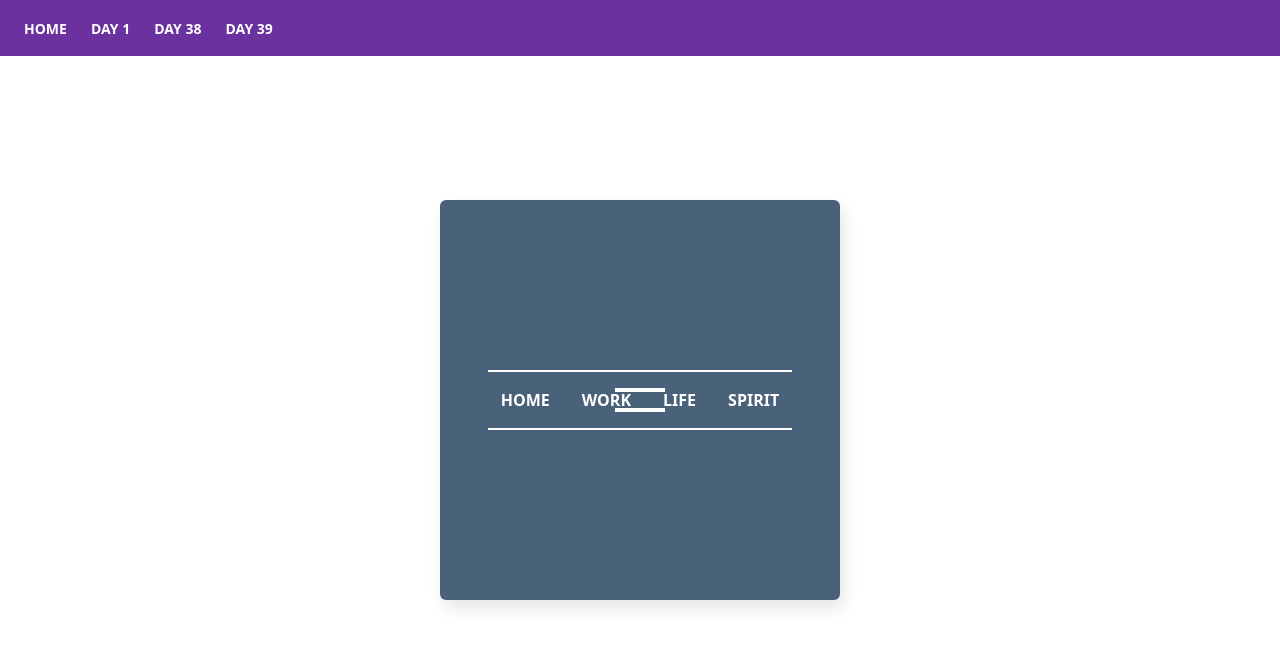
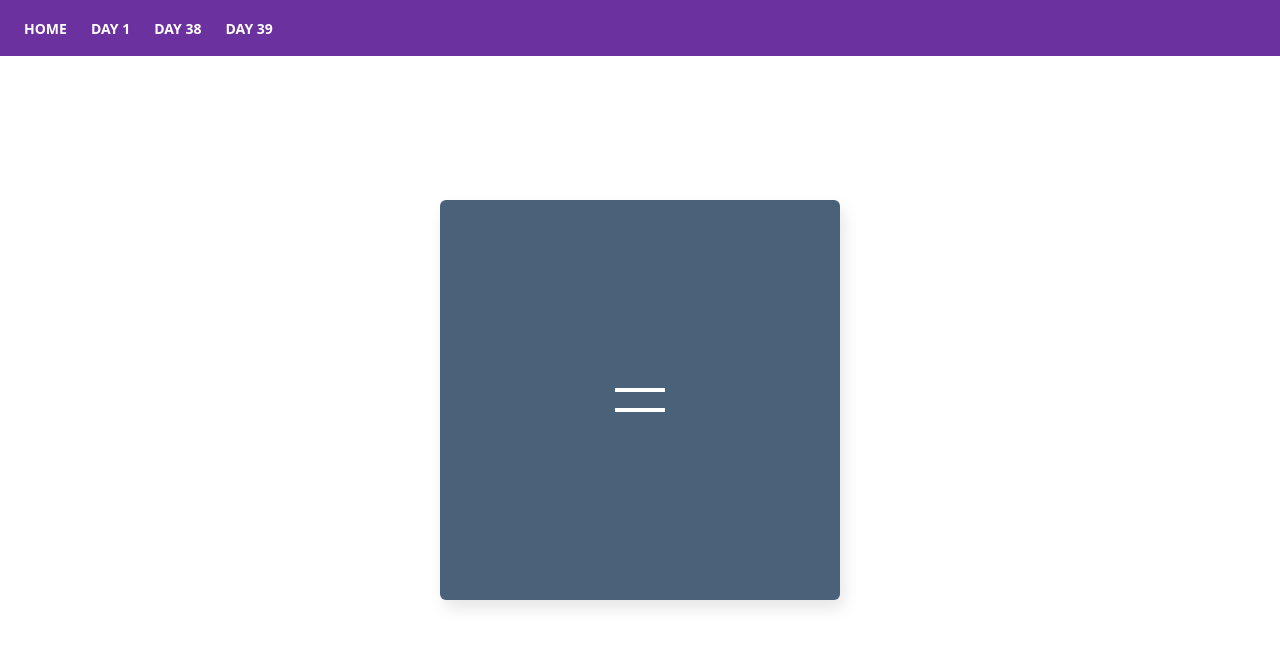
Before and after one commit to EtanHey/100-days-css, a Next.js app: page /day-39 in a window 1280 px wide. Shown: the top 646 px of the page. Built offline with nearby package versions, Linux system fonts and the light colour scheme.

Commit message:
Day 39 - Menu as a menu button: Done
might iterate later making components

```diff
--- a/app/output.css
+++ b/app/output.css
@@ -584,12 +584,20 @@ body {
   top: 50.8%;
 }
 
+.-z-20 {
+  z-index: -20;
+}
+
 .z-10 {
   z-index: 10;
 }
 
 .z-20 {
   z-index: 20;
+}
+
+.z-50 {
+  z-index: 50;
 }
 
 .z-\[8\] {
@@ -649,14 +657,6 @@ body {
   height: 100%;
 }
 
-.h-1\.5 {
-  height: 0.375rem;
-}
-
-.h-0\.5 {
-  height: 0.125rem;
-}
-
 .min-h-full {
   min-height: 100%;
 }
@@ -681,10 +681,6 @@ body {
   width: 1.5rem;
 }
 
-.w-80 {
-  width: 20rem;
-}
-
 .w-\[100px\] {
   width: 100px;
 }
@@ -704,10 +700,6 @@ body {
 
 .w-full {
   width: 100%;
-}
-
-.w-76 {
-  width: 19rem;
 }
 
 .-translate-x-1\/2 {
@@ -758,6 +750,94 @@ body {
   transform: translate(var(--tw-translate-x), var(--tw-translate-y)) rotate(var(--tw-rotate)) skewX(var(--tw-skew-x)) skewY(var(--tw-skew-y)) scaleX(var(--tw-scale-x)) scaleY(var(--tw-scale-y));
 }
 
+@keyframes contractBottom {
+  0% {
+    transform: scaleX(6) scaleY(.5) translateY(30px);
+  }
+
+  60% {
+    transform: scaleX(1) scaleY(.5) translateY(30px);
+  }
+
+  100% {
+    transform: scale(1) translateY(0px);
+  }
+}
+
+.animate-contractBottom {
+  animation: contractBottom 0.7s ease both;
+}
+
+@keyframes contractTop {
+  0% {
+    transform: scaleX(6) scaleY(.5) translateY(-30px);
+  }
+
+  60% {
+    transform: scaleX(1) scaleY(.5) translateY(-30px);
+  }
+
+  100% {
+    transform: scale(1) translateY(0px);
+  }
+}
+
+.animate-contractTop {
+  animation: contractTop 0.7s ease both;
+}
+
+@keyframes expandBottom {
+  0% {
+    transform: translateY(0) translateX(0);
+  }
+
+  30% {
+    transform: translateY(-3px);
+  }
+
+  60% {
+    transform: translateY(3px);
+  }
+
+  70% {
+    transform: translateY(16px) scaleY(.5);
+  }
+
+  100% {
+    transform: scaleX(6) scaleY(.5) translateY(30px);
+  }
+}
+
+.animate-expandBottom {
+  animation: expandBottom 0.7s cubic-bezier(.76,.34,.72,.81) forwards;
+}
+
+@keyframes expandTop {
+  0% {
+    transform: translateY(0) translateX(0);
+  }
+
+  30% {
+    transform: translateY(3px);
+  }
+
+  60% {
+    transform: translateY(-3px);
+  }
+
+  70% {
+    transform: translateY(-16px) scaleY(.5);
+  }
+
+  100% {
+    transform: scaleX(6) scaleY(.5) translateY(-30px);
+  }
+}
+
+.animate-expandTop {
+  animation: expandTop 0.7s cubic-bezier(.76,.34,.72,.81) forwards;
+}
+
 .cursor-pointer {
   cursor: pointer;
 }
@@ -792,10 +872,6 @@ body {
 
 .justify-items-center {
   justify-items: center;
-}
-
-.gap-10 {
-  gap: 2.5rem;
 }
 
 .gap-4 {
@@ -833,10 +909,6 @@ body {
 
 .rounded-md {
   border-radius: 0.375rem;
-}
-
-.rounded-sm {
-  border-radius: 0.125rem;
 }
 
 .border-24 {
@@ -973,10 +1045,6 @@ body {
   text-align: center;
 }
 
-.align-middle {
-  vertical-align: middle;
-}
-
 .text-2xl {
   font-size: 1.5rem;
   line-height: 2rem;
@@ -1041,6 +1109,10 @@ body {
   opacity: 0;
 }
 
+.opacity-100 {
+  opacity: 1;
+}
+
 .shadow-firstDayFrame {
   --tw-shadow: 4px 8px 16px 0 rgba(0,0,0,0.1);
   --tw-shadow-colored: 4px 8px 16px 0 var(--tw-shadow-color);
@@ -1099,3 +1171,8 @@ body {
   scrollbar-width: none;
   /* Firefox */
 }
+
+.hover\:text-gray-300:hover {
+  --tw-text-opacity: 1;
+  color: rgb(209 213 219 / var(--tw-text-opacity));
+}
--- a/components/day-39/StateProvider.tsx
+++ b/components/day-39/StateProvider.tsx
@@ -1,30 +1,70 @@
 "use client";
-import React, { useState } from "react";
+import React, { useEffect, useState } from "react";
 
 const StateProvider = () => {
   const [clicked, setClicked] = useState(false);
+  const [menu, setMenu] = useState(false);
+  const closeMenu = () => {
+    setClicked(false);
+    setMenu(false);
+  };
+  const openMenu = () => {
+    setClicked(true);
+    setTimeout(() => setMenu(true), 500);
+  };
   return (
     <div className="relative flex h-full w-full place-items-center justify-center ">
+      {/* Menu button */}
       <div
-        onClick={() => setClicked(!clicked)}
-        className={`flex h-fit w-fit cursor-pointer flex-col place-items-center justify-center gap-y-4 transition-all duration-500`}
+        onClick={clicked ? closeMenu : openMenu}
+        className={`${
+          clicked ? "" : "z-50"
+        } flex h-fit w-fit cursor-pointer flex-col place-items-center justify-center gap-y-4 transition-all duration-500`}
       >
-        <div className={`h-1 w-13 bg-white ${clicked ? "opacity-0" : ""}`} />
-        <div className={`h-1 w-13 bg-white ${clicked ? "opacity-0" : ""}`} />
+        {/* Menu lines */}
+        <div
+          className={`h-1 w-13 bg-white ${
+            clicked ? "animate-expandTop" : "animate-contractTop"
+          }`}
+        />
+        <div
+          className={`h-1 w-13 bg-white ${
+            clicked ? "animate-expandBottom" : "animate-contractBottom"
+          }`}
+        />
       </div>
+      {/* Menu */}
       <div className="absolute flex flex-col items-center gap-4">
-        <div className={`h-0.5 w-76 bg-white ${clicked ? "opacity-0" : ""}`} />
         <ul
-          className={`flex flex-row  gap-x-8 font-semibold uppercase transition-all duration-500 ${
-            clicked ? "scale-0" : " scale-100"
+          className={` flex flex-row  gap-x-8 font-semibold uppercase transition-all duration-500 ${
+            menu ? "opacity-100" : " opacity-0"
           }`}
         >
-          <li>Home</li>
-          <li>Work</li>
-          <li>Life</li>
-          <li>Spirit</li>
+          <li
+            onClick={closeMenu}
+            className="cursor-pointer hover:text-gray-300"
+          >
+            Home
+          </li>
+          <li
+            onClick={closeMenu}
+            className="cursor-pointer hover:text-gray-300"
+          >
+            Work
+          </li>
+          <li
+            onClick={closeMenu}
+            className="cursor-pointer hover:text-gray-300"
+          >
+            Life
+          </li>
+          <li
+            onClick={closeMenu}
+            className="cursor-pointer hover:text-gray-300"
+          >
+            Spirit
+          </li>
         </ul>
-        <div className={`h-0.5 w-76 bg-white ${clicked ? "opacity-0" : ""}`} />
       </div>
     </div>
   );
--- a/tailwind.config.js
+++ b/tailwind.config.js
@@ -107,6 +107,73 @@ module.exports = {
         975: "9.75",
         1000: "10",
       },
+      animation: {
+        expandTop: "expandTop 0.7s cubic-bezier(.76,.34,.72,.81) forwards",
+        contractTop: "contractTop 0.7s ease both",
+        contractBottom: "contractBottom 0.7s ease both",
+        expandBottom:
+          "expandBottom 0.7s cubic-bezier(.76,.34,.72,.81) forwards",
+      },
+      keyframes: {
+        expandTop: {
+          "0%": {
+            transform: "translateY(0) translateX(0)",
+          },
+          "30%": {
+            transform: "translateY(3px)",
+          },
+          "60%": {
+            transform: "translateY(-3px)",
+          },
+          "70%": {
+            transform: "translateY(-16px) scaleY(.5)",
+          },
+          "100%": {
+            transform: "scaleX(6) scaleY(.5) translateY(-30px)",
+          },
+        },
+        expandBottom: {
+          "0%": {
+            transform: "translateY(0) translateX(0)",
+          },
+          "30%": {
+            transform: "translateY(-3px)",
+          },
+          "60%": {
+            transform: "translateY(3px)",
+          },
+          "70%": {
+            transform: "translateY(16px) scaleY(.5)",
+          },
+          "100%": {
+            transform: "scaleX(6) scaleY(.5) translateY(30px)",
+          },
+        },
+        contractTop: {
+          "0%": {
+            transform: "scaleX(6) scaleY(.5) translateY(-30px)",
+          },
+
+          "60%": {
+            transform: "scaleX(1) scaleY(.5) translateY(-30px)",
+          },
+          "100%": {
+            transform: "scale(1) translateY(0px)",
+          },
+        },
+        contractBottom: {
+          "0%": {
+            transform: "scaleX(6) scaleY(.5) translateY(30px)",
+          },
+
+          "60%": {
+            transform: "scaleX(1) scaleY(.5) translateY(30px)",
+          },
+          "100%": {
+            transform: "scale(1) translateY(0px)",
+          },
+        },
+      },
     },
   },
   plugins: [],
```
